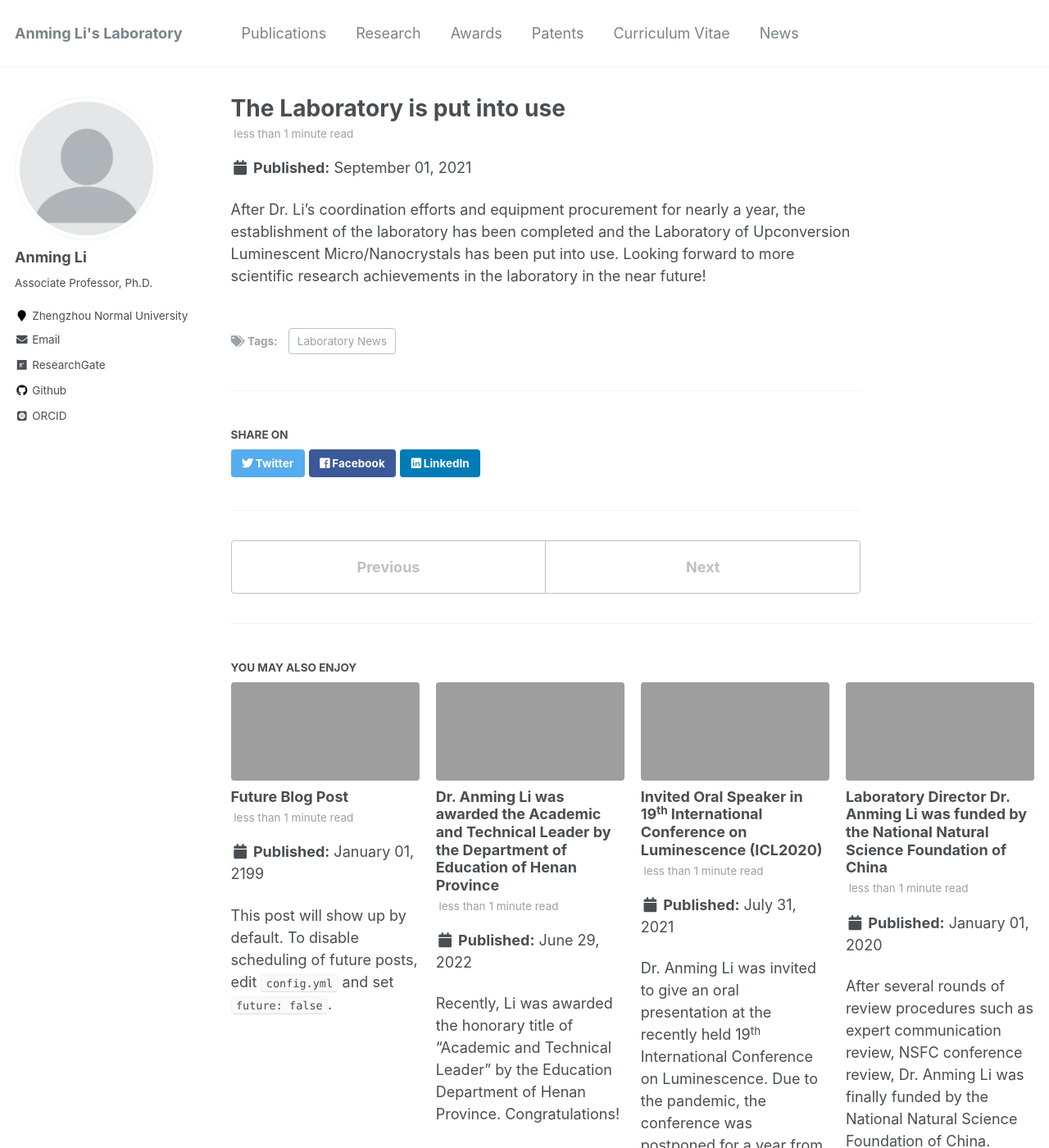
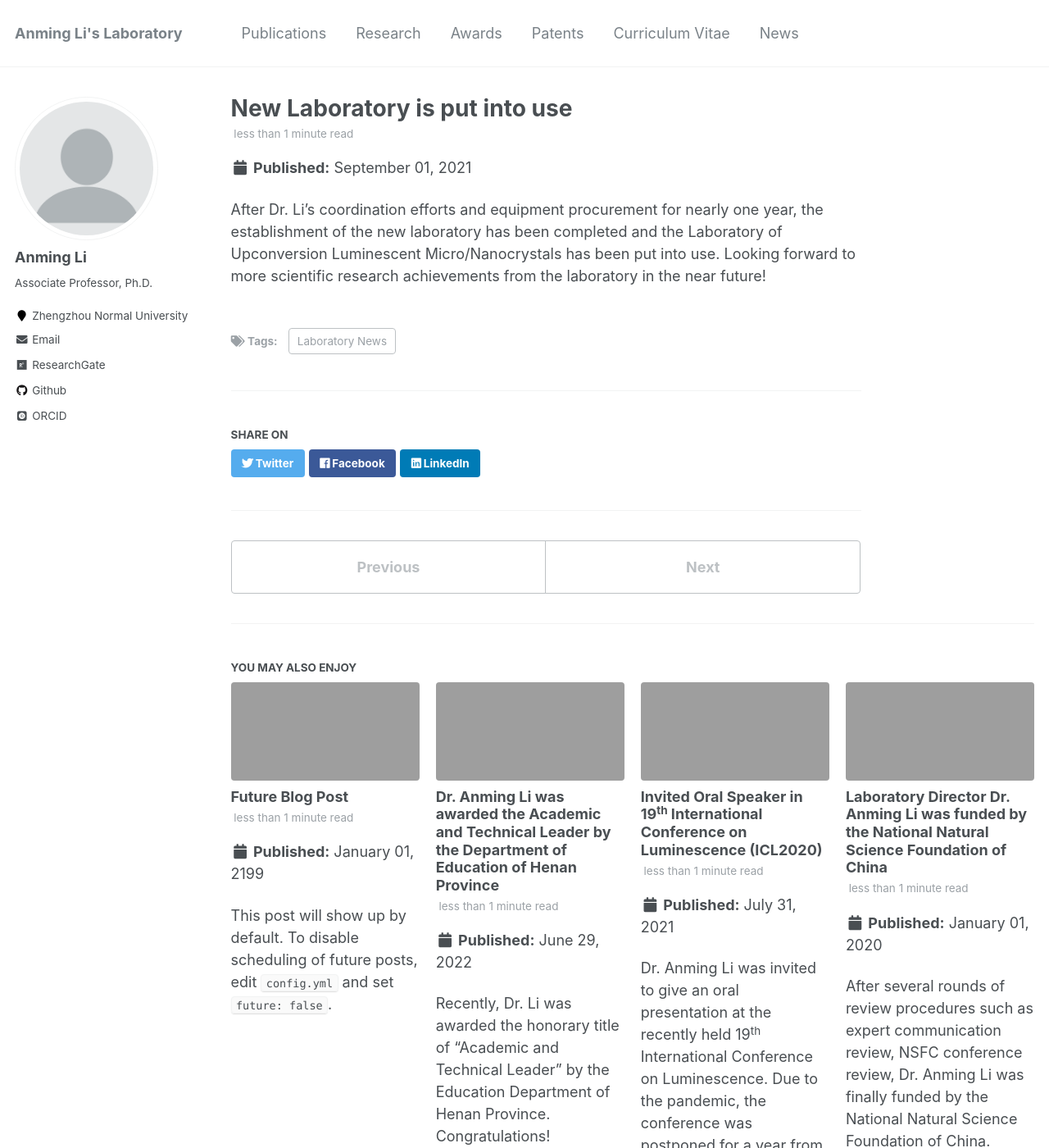
Before and after one commit to ucnclab/ucnclab.github.io, a Jekyll site: the page built from _posts/2021-09-01-blog-post-4.md, in a window 1280 px wide and 1400 px high. Shown: the whole window at 82% size. Built offline with Jekyll 4.4.1, drawn with Linux system fonts in a browser that asks for light colours; some web fonts are replaced.

Commit message:
Add files via upload

```diff
--- a/_posts/2021-09-01-blog-post-4.md
+++ b/_posts/2021-09-01-blog-post-4.md
@@ -1,9 +1,9 @@
 ---
-title: 'The Laboratory is put into use'
+title: 'New Laboratory is put into use'
 date: 2021-09-01
 permalink: /posts/2021/01/blog-post-4/
 tags:
   - Laboratory News
 ---
 
-After Dr. Li's coordination efforts and equipment procurement for nearly a year, the establishment of the laboratory has been completed and the Laboratory of Upconversion Luminescent Micro/Nanocrystals has been put into use. Looking forward to more scientific research achievements in the laboratory in the near future!
+After Dr. Li's coordination efforts and equipment procurement for nearly one year, the establishment of the new laboratory has been completed and the Laboratory of Upconversion Luminescent Micro/Nanocrystals has been put into use. Looking forward to more scientific research achievements from the laboratory in the near future!
--- a/_posts/2022-06-29-blog-post-5.md
+++ b/_posts/2022-06-29-blog-post-5.md
@@ -7,4 +7,4 @@ tags:
   - Laboratory News
 ---
 
-Recently, Li was awarded the honorary title of "[Academic and Technical Leader](/awards/2022-award5)" by the Education Department of Henan Province. Congratulations!
+Recently, Dr. Li was awarded the honorary title of "[Academic and Technical Leader](/awards/2022-award5)" by the Education Department of Henan Province. Congratulations!
```
Also changed, not shown: _posts/2017-05-25-blog-post-1.md (+1 -1 lines).
